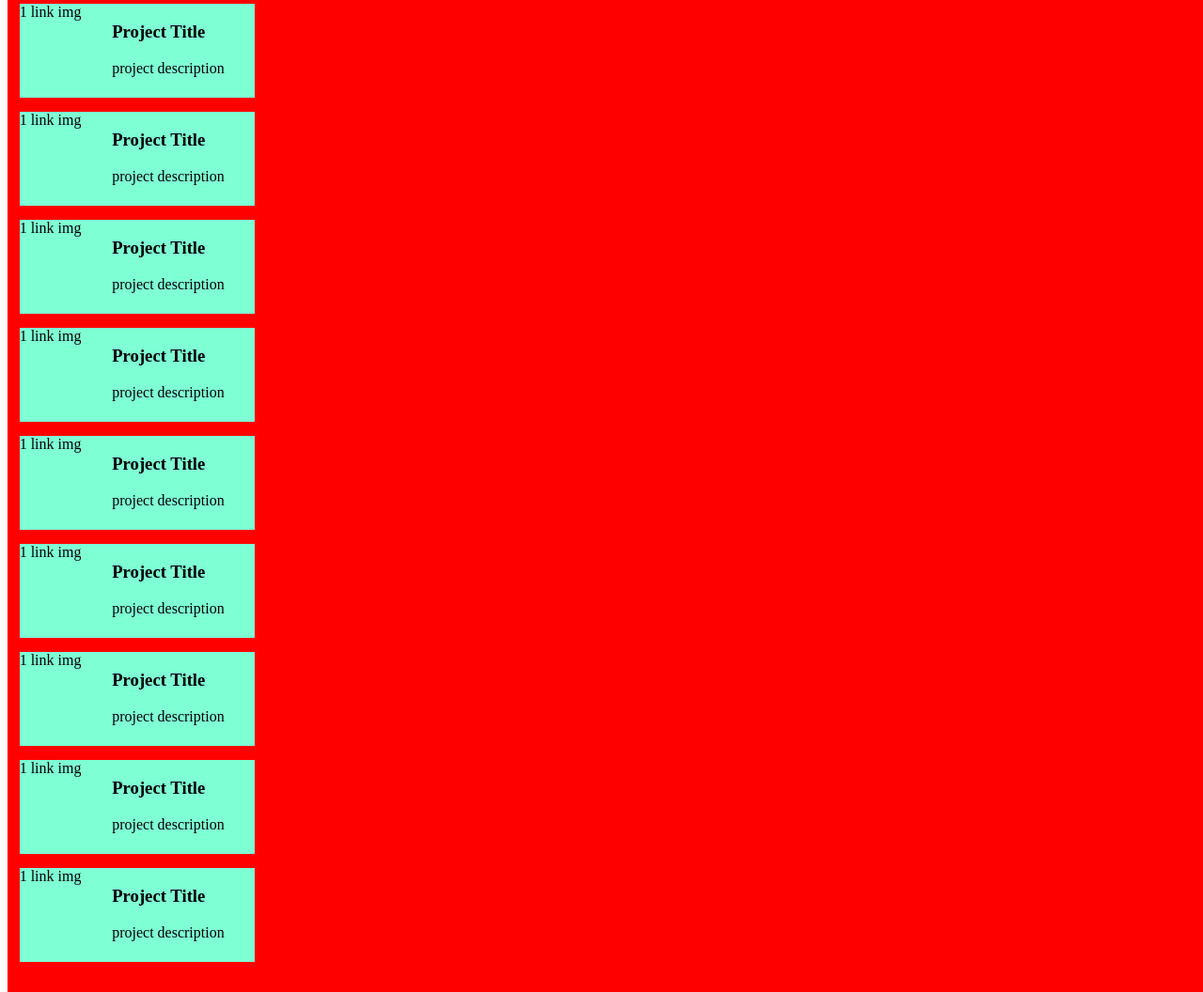
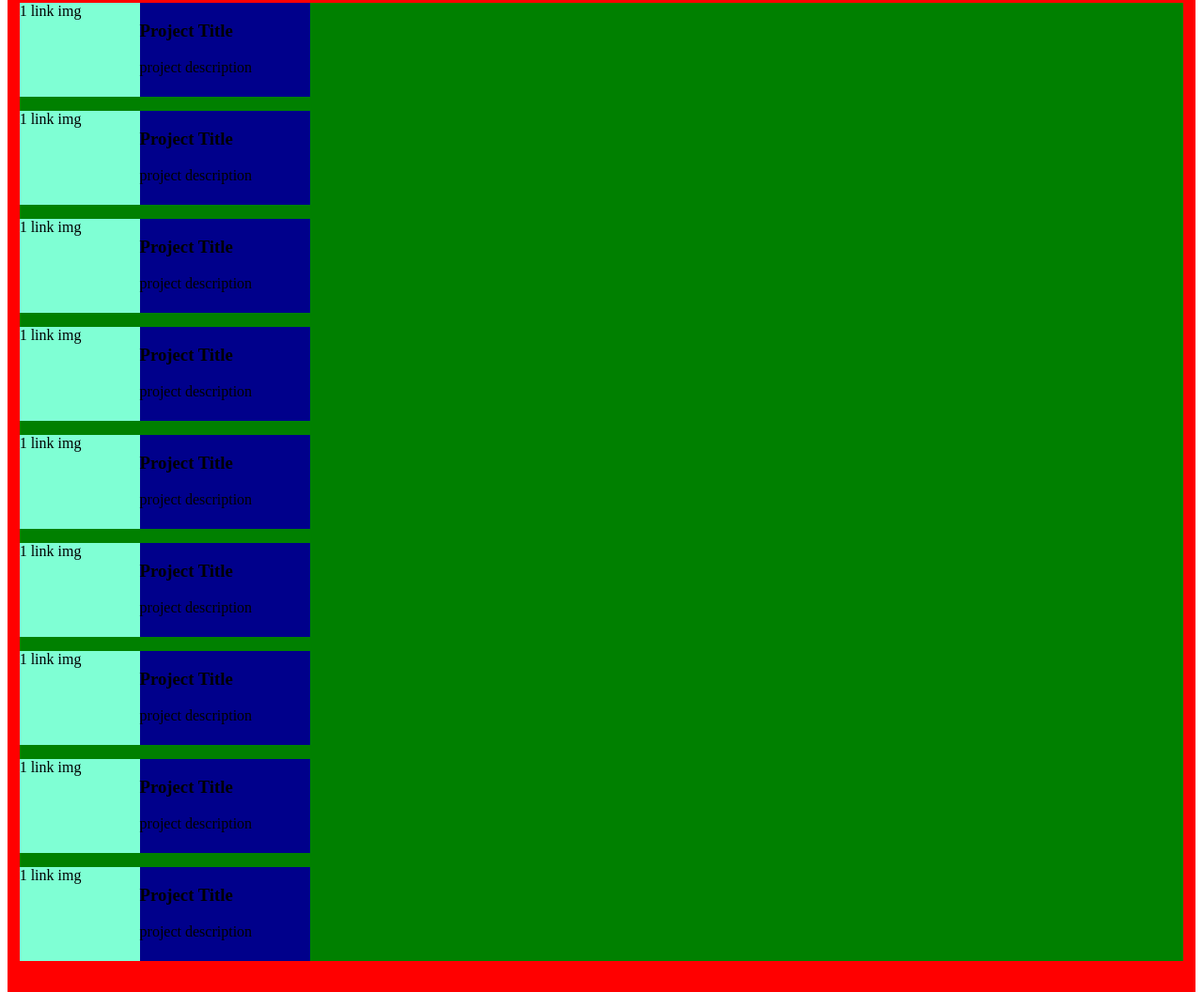
Before and after one commit to aaronnwg/Portfolio-Page, a plain HTML site: page index/index.html in a window 1280 px wide. Shown: the part 556-1612 px from the top of the page at 94% size. Drawn offline with Linux system fonts and the light colour scheme.

Commit message:
troubleshooting grid columns still

```diff
--- a/index/styles.css
+++ b/index/styles.css
@@ -46,84 +46,82 @@ About Section
 /***************
 Projects section
 ***************/
+#projects h2 {
+    text-align: center;
+    padding-top: 1%;
+    padding-bottom: 3%;
+}
+
+
 #projects {
     background-color: red;
     height: 1200px;
     left: 0px;
     margin-top: 15px;
     padding: 1%;
-    width: 100%
-}
 
-#projects h2 {
-    text-align: center;
-    padding-top: 1%;
-    padding-bottom: 3%;
 }
 
 #projects-container {
-    width: 100%;
     display: grid;
-    grid-template-columns: 1fr 4fr;
+    grid-template-columns: 25% 75%;
     row-gap: 15px;
     column-gap: 10px;
-    grid-template-rows: repeat(9, 100px)
+    grid-template-rows: repeat(9, 100px);
+    background-color: green;
+
 }
 
 .project {
     display: grid;
+    width: 100%;
 }
 
 .project-link {
     grid-column-start: 1;
     grid-column-end: 2;
+    background-color: aquamarine;
 }
 .project-description {
-    grid-column-start: 2; /*not in correct column (should be in col 2)*/
+    grid-column-start: 2;
+    background-color: darkblue;
 }
 
 #project-1 {
-    background-color: aquamarine;
+
 
 }
 
 #project-2 {
-    background-color: aquamarine;
+
     grid-row: 2 / 3;
 }
 
 #project-3 {
-    background-color: aquamarine;
     grid-row: 3 / 4;
 }
 
 #project-4 {
-    background-color: aquamarine;
     grid-row: 4 / 5;
 }
 
 #project-5 {
-    background-color: aquamarine;
     grid-row: 5 / 6;
 }
 
 #project-6 {
-    background-color: aquamarine;
     grid-row: 6 / 7;
 }
 
 #project-7 {
-    background-color: aquamarine;
     grid-row: 7 / 8;
 }
 
 #project-8 {
-    background-color: aquamarine;
     grid-row: 8 / 9;
 }
 
 #project-9 {
-    background-color: aquamarine;
     grid-row: 9 / 10;
 }
 
@@ -144,9 +142,7 @@ footer {
     font-size: 2rem;
     align-items: center;
 }
-/*style footer img link*/
-.footerLinks {
-}
+
 
 #github {
     width: 110px;
```
